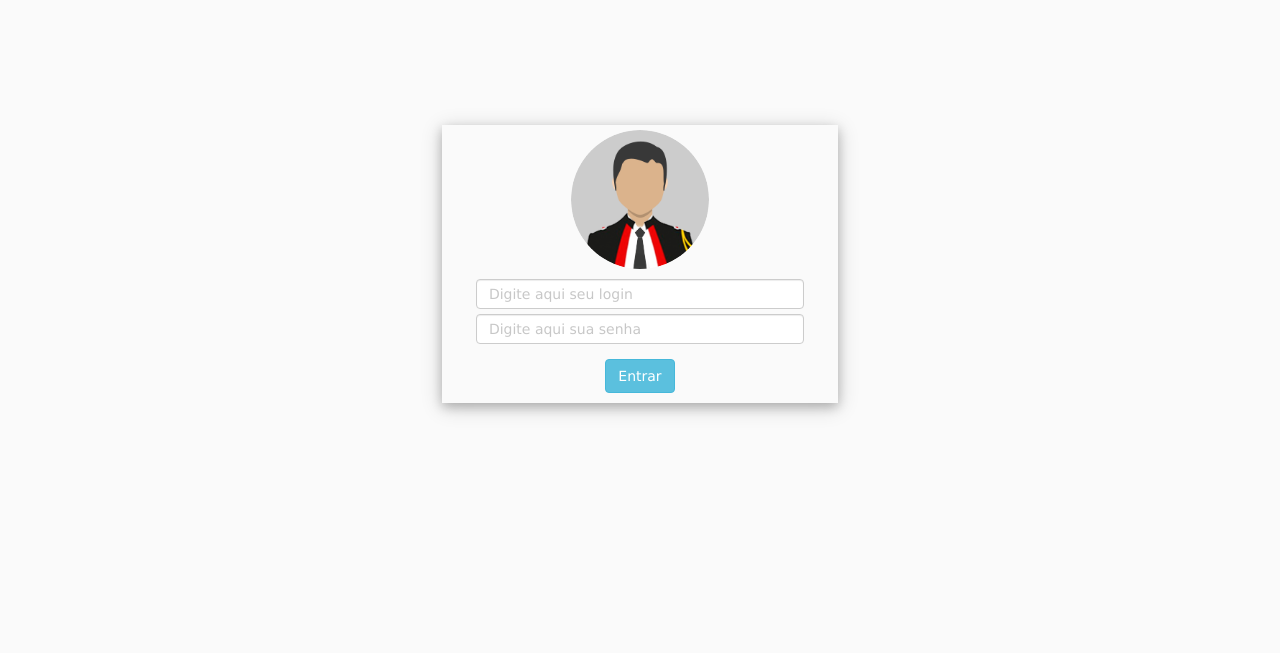
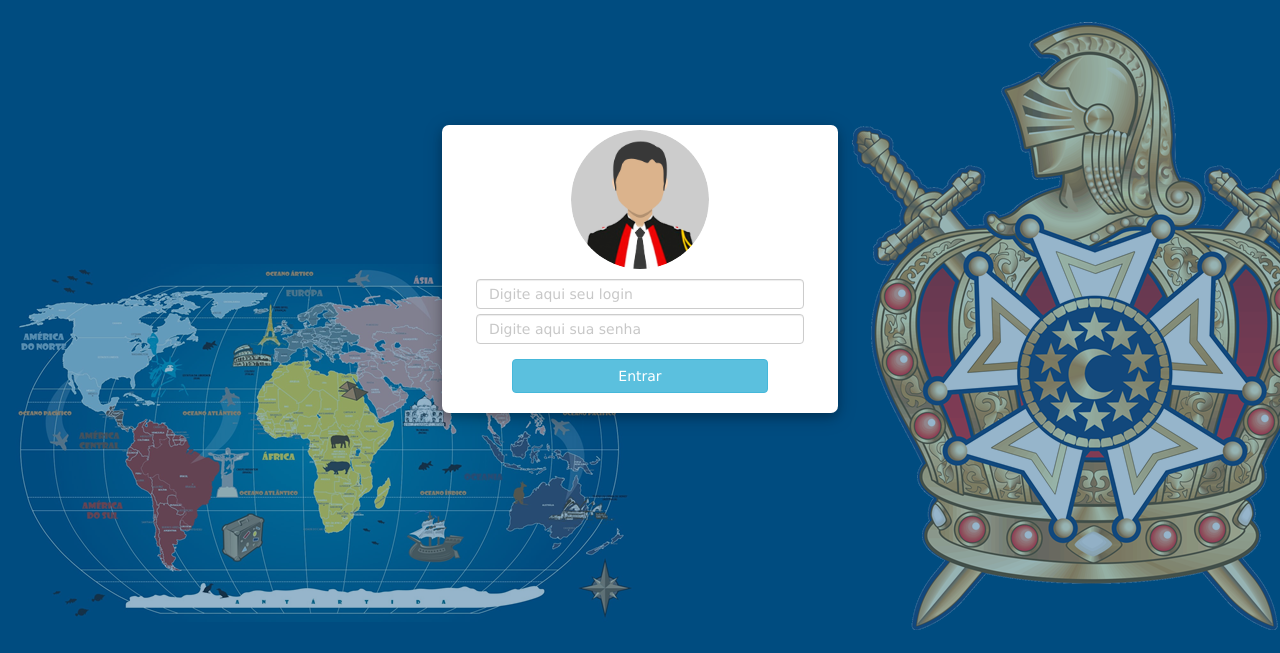
Before and after one commit to Nelho/war_dm, a Django app: page / in a window 1280 px wide. Shown: the top 653 px of the page. Run offline with Django 3.2, Linux system fonts and the light colour scheme; some libraries are stand-ins or nearby versions.

Commit message:
Protótipo da tela de login do sistema

```diff
--- a/static/css/login.css
+++ b/static/css/login.css
@@ -8,7 +8,7 @@
 
 #senha, #usuario{
 	width: 90%;
-	height: 90%;
+	height: 100%;
 	margin: 0 auto;
 	margin-bottom: -10px;
 	margin-top: 10px;
@@ -20,8 +20,11 @@
 }
 
 #button_submit{
+	width: 70%;
+	height: 100%;
 	margin: 10px;
 	margin-top: 10px;
+	margin-bottom: 20px
 }
 
 body{
@@ -51,3 +54,15 @@ footer{
 	height: 20px;
 	font-size: 12px;
 }
+#img_fundo{
+
+
+    width: 100%;
+	height: 100%;
+
+}
+#fundo_login{
+    background-color: white;
+    border-radius: 7px
+
+}
--- a/templates/main/login.html
+++ b/templates/main/login.html
@@ -13,13 +13,13 @@
 	<meta charset="utf-8">
 
 </head>
-<body>
+<body  id = img_fundo background = "static/imagens/war_dm_fundo.png">
 	<div class="container-fluid">
 		<div id="conteudo" class="row">
 			<div class="col-sm-4 col-md-4 col-lg-4 col-xl-4"></div>
 
 			<div class="col-sm-4 col-md-4 col-lg-4 col-xl-4">
-				<div class="w3-card-4">
+				<div class="w3-card-4" id = "fundo_login" >
 					<img id="avatar" src="{% static "imagens/avatar-demolay.png" %}" class="img-circle" alt="Avatar DeMolay">
 
 				  	<div class="w3-container w3-center">
```
Also changed, not shown: static/imagens/war_dm_fundo.png (added).
